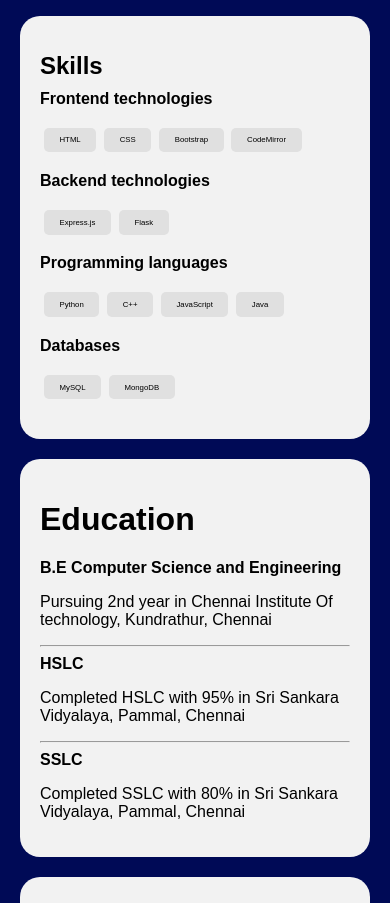
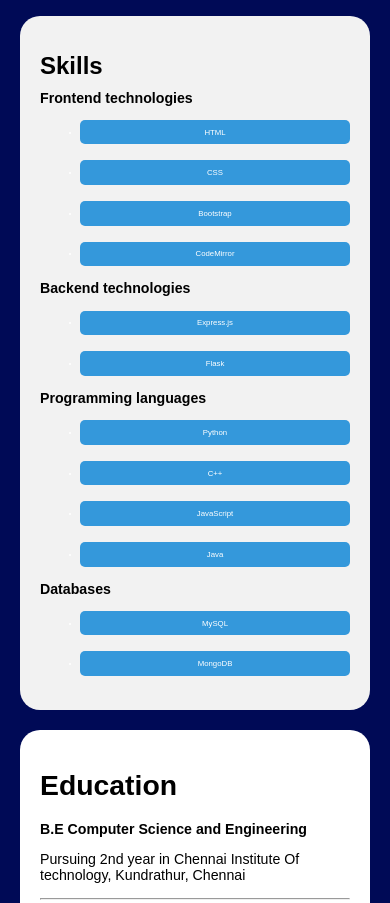
Before and after one commit to Srivatsanb123/Portfolio, a plain HTML site: page index.html in a window 390 px wide. Shown: the part 380-1283 px from the top of the page. Drawn offline with Linux system fonts and the light colour scheme.

Commit message:
Updated CSS

```diff
--- a/style.css
+++ b/style.css
@@ -1,8 +1,13 @@
+
+:root {
+    --base-font-size: 16px;
+}
+
 body {
     margin: 0;
     font-family: Arial, sans-serif;
     background-color:  #000a56;
-    font-size: 16px;
+    font-size: var(--base-font-size);
 }
 
 header {
@@ -42,14 +47,16 @@ main {
     padding: 20px;
 }
 
+
 #about {
     display: flex;
     flex-direction: row;
+    justify-content: space-between;
+    align-items: center;
     margin-top: 20px;
-    background-color:white;
+    background-color: white;
     border-radius: 20px;
     padding: 20px;
-    align-items: center;
 }
 
 #name {
@@ -72,8 +79,17 @@ main {
     border: 1px solid #ccc;
     align-self: center;
 }
+#project,
+#education{
+    background-color: white;
+    border-radius: 20px;
+    padding: 20px;
+    margin: 20px 0px;
+}
 
-#skills {
+#skills,
+#contact {
+    background-color: white;
     background-color: #f2f2f2;
     border-radius: 20px;
     margin-top: 20px;
@@ -85,46 +101,25 @@ main {
     margin-bottom: 10px;
 }
 
-#skills ul {
-    list-style: none;
-    padding: 0;
-    display: flex;
-    flex-wrap: wrap;
+#skills ul,
+#contact-flex {
+    display: grid;
+    grid-template-columns: repeat(auto-fill, minmax(200px, 1fr));
+    gap: 1rem;
+    min-height: 2rem;
 }
 
-#skills li {
-    margin: 1vw;
-    font-size: 1vw;
-    padding: 1vw 2vw;
-    background-color: #e0e0e0;
-    border-radius: 5px;
-}
-
-#education,
-#project,
-#contact {
-    background-color: #f2f2f2;
-    border-radius: 20px;
-    margin-top: 20px;
-    padding: 20px;
-}
-
-#contact-flex {
-    display: flex;
-    flex-direction: column;
-    justify-content: space-between;
-    min-height: 15vw;
-}
-
+#skills li,
 #contact-flex a {
     font-size: 1vw;
-    padding: 1vw 2vw;
-    background-color: #3498db;
+    padding: 1.5vw 3vw;
+    background-color:#3498db;
     text-align: center;
     color: #ffffff;
     text-decoration: none;
     border-radius: 5px;
 }
+
 
 footer {
     color: #bdc3c7;
@@ -133,22 +128,24 @@ footer {
     background-color: #2c3e50;
 }
 
+
 @media screen and (max-width: 768px) {
-    #summary{
+    :root {
+        --base-font-size: calc(14px + 2 * ((100vw - 320px) / 768));
+    }
+
+    #summary {
         font-size: 2vw;
     }
-    #skills li {
-        font-size: 2vw;
-        padding: 2vw 4vw;
-    }
-    #contact-flex {
-        display: flex;
-        flex-direction:row;
-        justify-content: space-between;
-        min-height: 15vw;
-    }
+
+    #skills li,
     #contact-flex a {
         font-size: 2vw;
         padding: 2vw 4vw;
     }
+
+    #skills ul,
+    #contact-flex {
+        grid-template-columns: repeat(auto-fill, minmax(150px, 1fr));
+    }
 }
```
